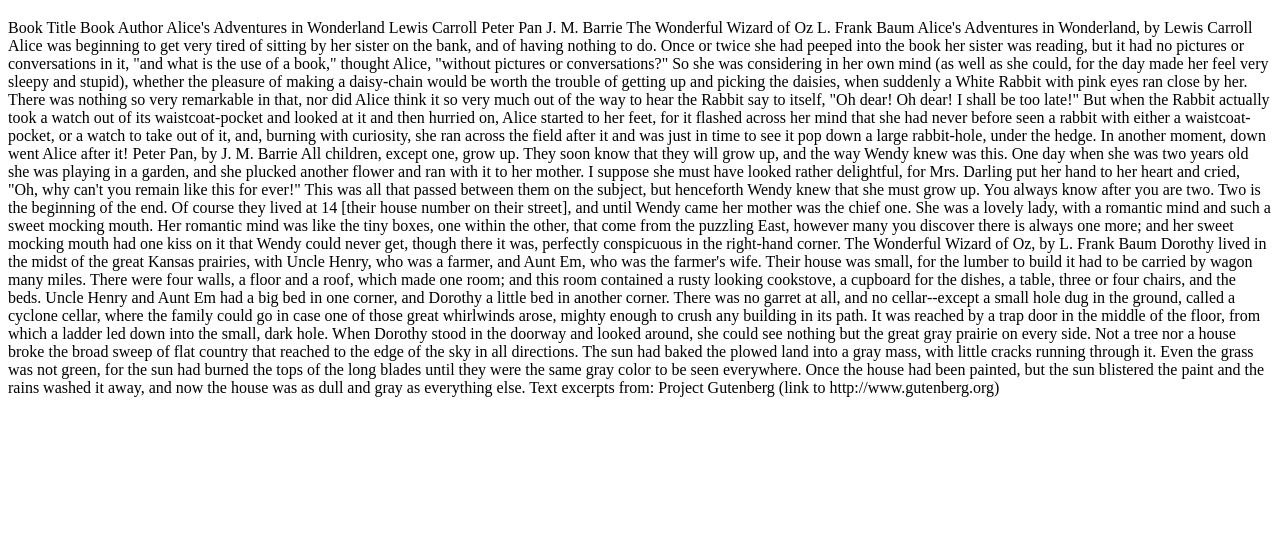
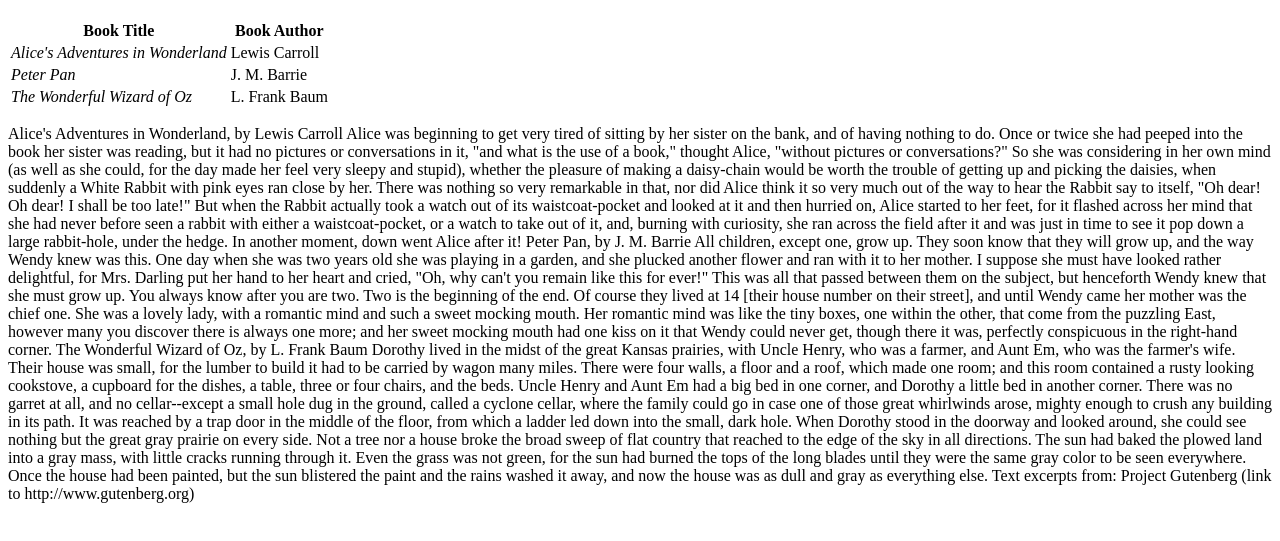
Before and after one commit to MKahacker/ITMD-361-Lab2, a plain HTML site: page index.html in a window 1280 px wide. Shown: the part 61-602 px from the top of the page. Drawn offline with Linux system fonts and the light colour scheme.

Commit message:
Update index.html
Created the author and books table.

```diff
--- a/index.html
+++ b/index.html
@@ -13,15 +13,31 @@
 
   <h1> Excerpts From Select Public Domain Books </h1>
 
+  <table>
+
+    <tr>
+      <th> Book Title </th>
+      <th> Book Author </th>
+    </tr>
+
+    <tr>
+      <td> <em> Alice's Adventures in Wonderland </em> </td>
+      <td> Lewis Carroll </td>
+    </tr>
+
+    <tr>
+      <td> <em> Peter Pan </em> </td>
+      <td> J. M. Barrie </td>
+    </tr>
+
+    <tr>
+      <td> <em> The Wonderful Wizard of Oz </em> </td>
+      <td> L. Frank Baum </td>
+    </tr>
+
+  </table>
 
 <p>
-Book Title								Book Author
-Alice's Adventures in Wonderland 		Lewis Carroll
-Peter Pan 								J. M. Barrie
-The Wonderful Wizard of Oz 				L. Frank Baum
-
-
-
 Alice's Adventures in Wonderland, by Lewis Carroll
 Alice was beginning to get very tired of sitting by her sister on the bank, and of having nothing to do. Once or twice she had peeped into the book her sister was reading, but it had no pictures or conversations in it, "and what is the use of a book," thought Alice, "without pictures or conversations?"
 
```
